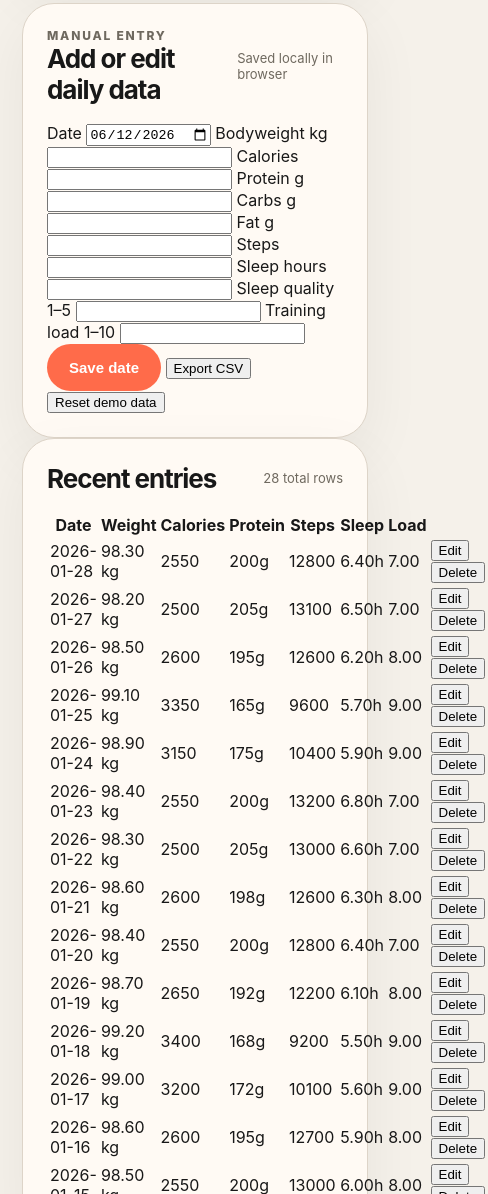
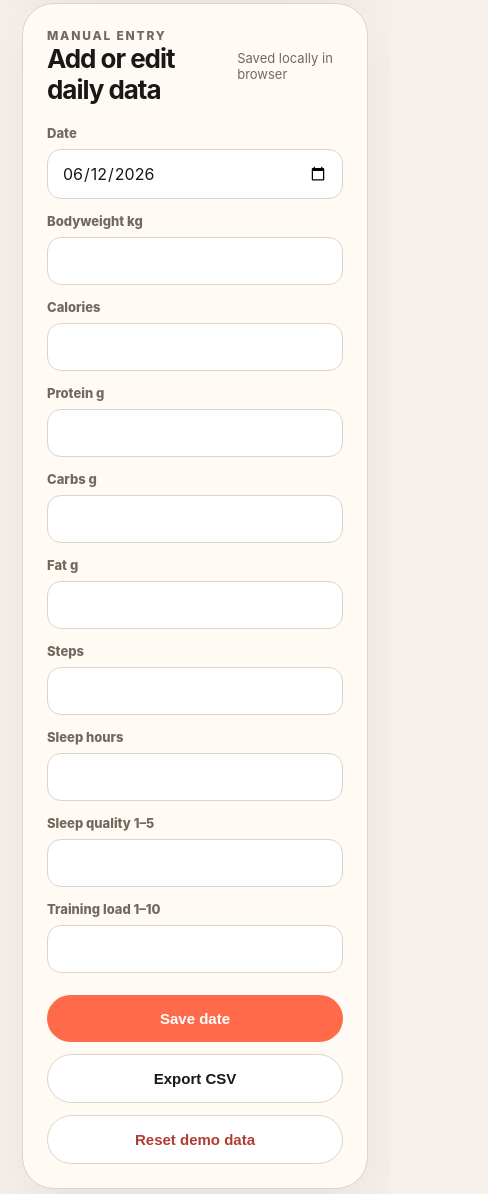
Before and after one commit to JoshHarrigan94/Fat-Loss-Diagnositic-Graph, a website with bundled scripts: page app/index.html in a window 390 px wide. Shown: the part 806-2000 px from the top of the page, 488 px wide, since content can reach past the window. Built offline with nearby package versions, Linux system fonts and the light colour scheme.

Commit message:
Update styles.css

```diff
--- a/app/css/styles.css
+++ b/app/css/styles.css
@@ -538,3 +538,139 @@ body {
     justify-content: flex-start;
   }
 }
+
+/* Manual entry + local data management */
+
+.data-entry-panel {
+  margin-bottom: 24px;
+}
+
+.entry-grid {
+  display: grid;
+  grid-template-columns: repeat(5, 1fr);
+  gap: 14px;
+  margin-top: 20px;
+}
+
+.entry-field {
+  display: grid;
+  gap: 8px;
+}
+
+.entry-field span {
+  color: var(--muted);
+  font-size: 13px;
+  font-weight: 800;
+}
+
+.entry-field input {
+  width: 100%;
+  padding: 13px 14px;
+  border-radius: 14px;
+  border: 1px solid var(--border);
+  background: white;
+  color: var(--text);
+  font: inherit;
+}
+
+.entry-actions {
+  display: flex;
+  flex-wrap: wrap;
+  gap: 12px;
+  margin-top: 22px;
+}
+
+.secondary-button {
+  border: 1px solid var(--border);
+  border-radius: 999px;
+  padding: 15px 22px;
+  background: white;
+  color: var(--text);
+  font-weight: 900;
+  cursor: pointer;
+  font-size: 15px;
+}
+
+.secondary-button.danger,
+.tiny-button.danger {
+  color: #b13d32;
+}
+
+.success-message {
+  padding: 12px 14px;
+  border-radius: 14px;
+  background: #e8f5ed;
+  color: #256b49;
+  font-weight: 800;
+}
+
+.error-list {
+  padding-left: 22px;
+  color: #b13d32;
+  font-weight: 700;
+}
+
+.data-table-panel {
+  margin-bottom: 24px;
+}
+
+.data-table-wrap {
+  width: 100%;
+  overflow-x: auto;
+}
+
+.data-table {
+  width: 100%;
+  border-collapse: collapse;
+  min-width: 860px;
+}
+
+.data-table th,
+.data-table td {
+  padding: 13px 10px;
+  border-bottom: 1px solid var(--border);
+  text-align: left;
+  font-size: 14px;
+}
+
+.data-table th {
+  color: var(--muted);
+  font-size: 12px;
+  text-transform: uppercase;
+  letter-spacing: 0.08em;
+}
+
+.table-actions {
+  display: flex;
+  gap: 8px;
+  justify-content: flex-end;
+}
+
+.tiny-button {
+  border: 1px solid var(--border);
+  background: white;
+  border-radius: 999px;
+  padding: 8px 10px;
+  font-weight: 800;
+  cursor: pointer;
+}
+
+@media (max-width: 1024px) {
+  .entry-grid {
+    grid-template-columns: repeat(2, 1fr);
+  }
+}
+
+@media (max-width: 640px) {
+  .entry-grid {
+    grid-template-columns: 1fr;
+  }
+
+  .entry-actions {
+    flex-direction: column;
+  }
+
+  .entry-actions button {
+    width: 100%;
+  }
+}
```
